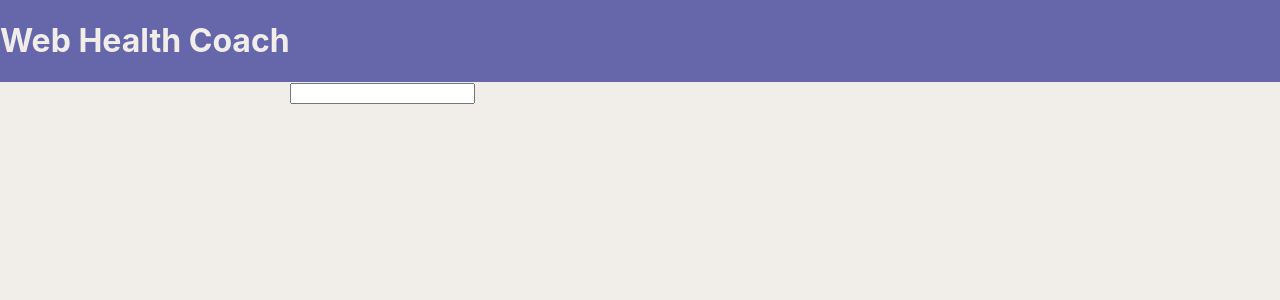
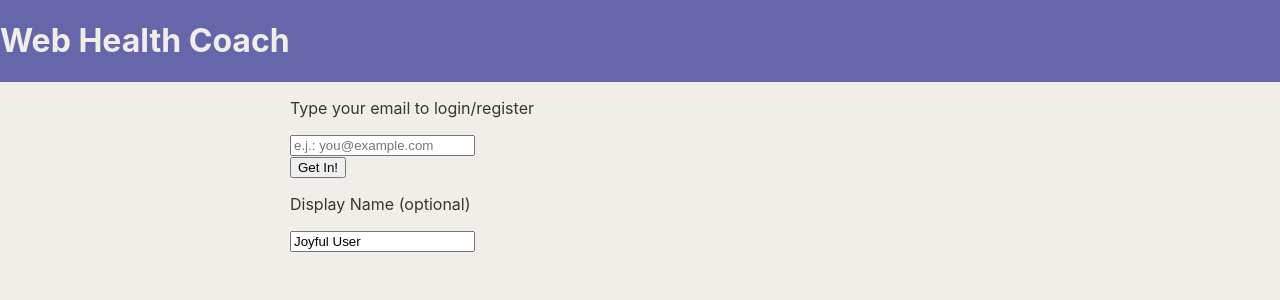
Before and after one commit to ecelis/healtcoach, a React (Create React App) app: page / in a window 1280 px wide. Shown: the top 300 px of the page. Built offline with nearby package versions, Linux system fonts and the light colour scheme.

Commit message:
Send magic link from login page

```diff
--- a/package.json
+++ b/package.json
@@ -35,5 +35,6 @@
       "last 1 firefox version",
       "last 1 safari version"
     ]
-  }
+  },
+  "proxy": "http://localhost:3000"
 }
--- a/src/App.js
+++ b/src/App.js
@@ -1,7 +1,7 @@
 import React, { useState, useEffect } from 'react';
 import './App.css';
 import Header from './components/Header';
-import Signin from './components/Signin';
+import SignIn from './components/Signin';
 import Calendar from './components/Calendar';
 import axios from 'axios';
 
@@ -13,7 +13,7 @@ function App() {
       <Header
       user={user} />
       <div className='wrapper'>
-        { user ? <Calendar user={user} /> : <Signin /> }
+        { user ? <Calendar user={user} /> : <SignIn /> }
       </div>
     </div>
   );
--- a/src/components/Signin.jsx
+++ b/src/components/Signin.jsx
@@ -1,10 +1,57 @@
-import React, { useState, useEffect } from 'react';
+import React, { useState } from 'react';
 import axios from 'axios';
 
-export default function LoginRegisterPage(props) {
-  const [user, setUser] = useState(props.user);
+const SigninForm = (props) => {
+  const [email, setEmail] = useState('');
+  const [displayName, setDisplayName] = useState('Joyful User');
+
+  const sendMagicLink = e => {
+    e.preventDefault();
+    axios.post('/login/email',
+    {destination: email, displayName: displayName},
+      {headers: {'Content-Type': 'application/json'}})
+    .then(res => {
+      console.log(res);
+      props.setSent(true);
+    })
+    .catch(error => {
+      console.log('error sending email', error)
+    })
+  }
 
   return (
-    <div><input type="text" /></div>
+    <form onSubmit={sendMagicLink}>
+      <p>Type your email to login/register</p>
+      <div>
+      <input type="email"
+        value={email}
+        onChange={e => setEmail(e.target.value)}
+        placeholder="e.j.: you@example.com"
+        aria-label="e-mail"
+        /></div>
+        <div>
+      <button type="submit">Get In!</button></div>
+        <div><p>Display Name (optional)</p><input type="text"
+        value={displayName} placeholder="Joyful User"
+        aria-label="Display Name"
+        onChange={e => setDisplayName(e.target.value)} /></div>
+    </form>
   );
 }
+
+const EmailSent = (props) => {
+  return (
+    <div><h1>Email sent to: {props.email}</h1><p>check your inbox to get your login hyperlink</p></div>
+  );
+}
+
+export default function SignIn(props) {
+  const [sent, setSent] = useState(false);
+  const [destination, setDetination] = useState('');
+
+  return (
+    <div>
+      {sent ?<EmailSent email={destination} /> : <SigninForm setSent={setSent} />}
+    </div>
+  );
+}
```
